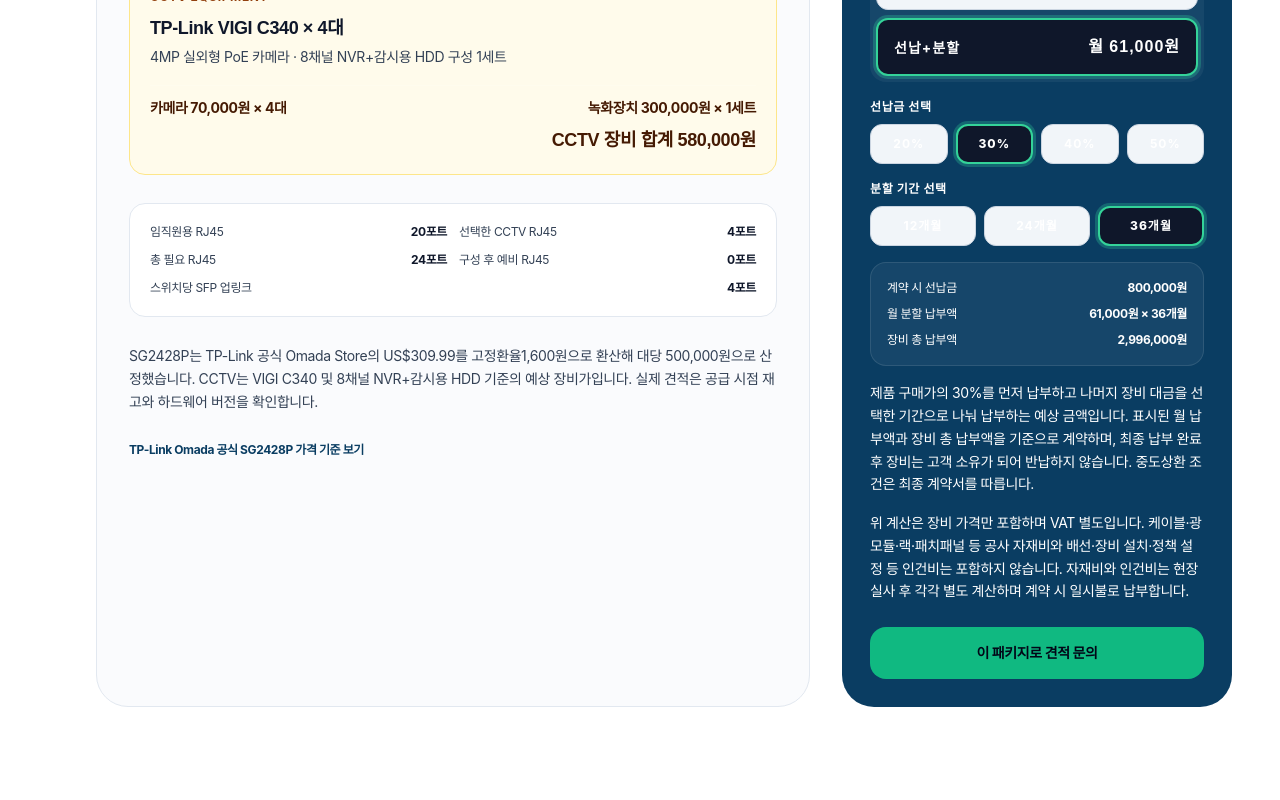
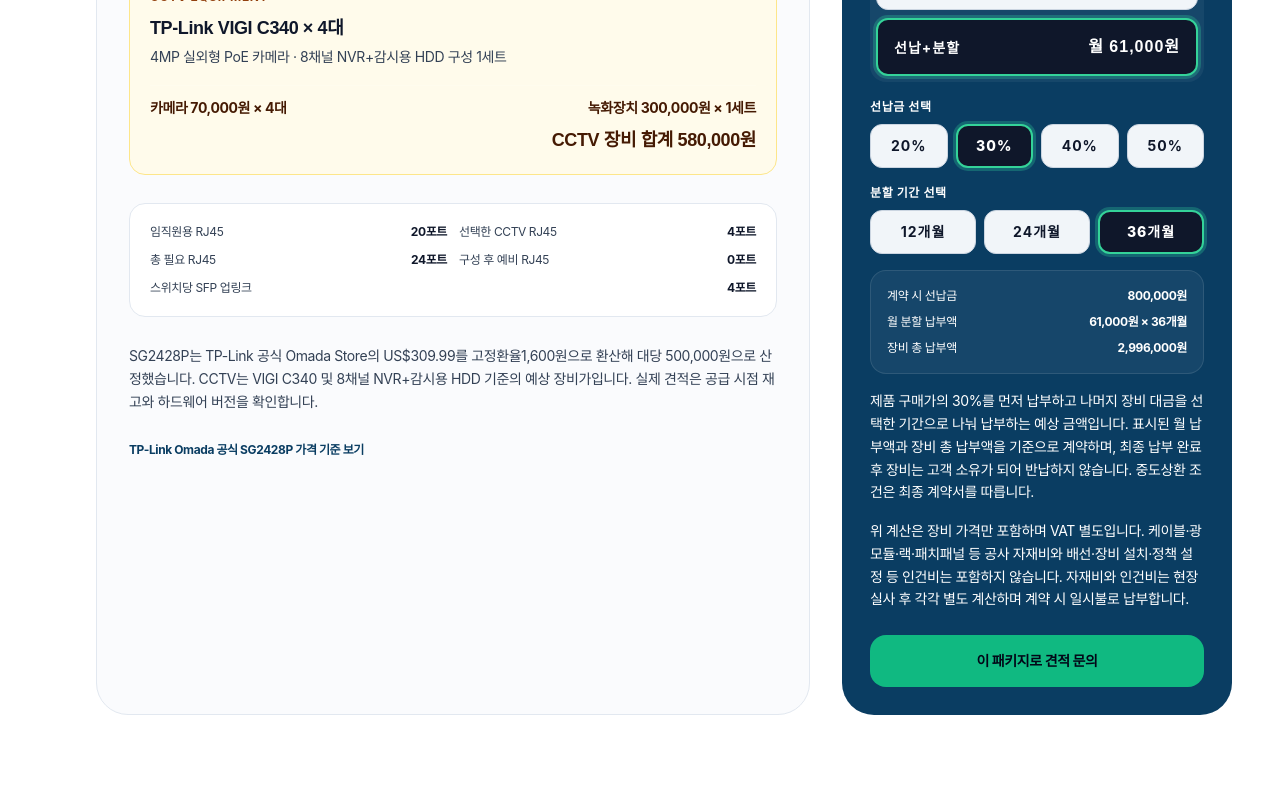
Before and after one commit to yumunix/einstech-landing, a Next.js app: page /einswall in a window 1280 px wide. Shown: the part 7360-8160 px from the top of the page. Built offline with nearby package versions, Linux system fonts and the light colour scheme; a web font is replaced by a local one.

Commit message:
fix: enforce readable installment controls

```diff
--- a/app/einswall/PricingComparison.jsx
+++ b/app/einswall/PricingComparison.jsx
@@ -94,10 +94,10 @@
                     type="button"
                     onClick={() => setSubscriptionMonths(plan.months)}
                     aria-pressed={active}
-                    className={`rounded-xl border px-2 py-2.5 text-xs font-bold transition-colors ${
+                    className={`min-h-11 rounded-xl border px-2 py-2.5 text-sm font-bold transition-colors ${
                       active
-                        ? "border-emerald bg-emerald text-white"
-                        : "border-white/10 bg-white/5 text-white/65 hover:border-white/35 hover:text-white"
+                        ? "border-emerald bg-navy text-white"
+                        : "border-slate-300 bg-slate-100 text-slate-950 hover:border-navy hover:bg-white hover:text-slate-950"
                     }`}
                   >
                     {plan.label}
@@ -157,10 +157,10 @@
                     type="button"
                     onClick={() => setDownPaymentRate(rate)}
                     aria-pressed={active}
-                    className={`rounded-xl border px-2 py-2.5 text-xs font-bold transition-colors ${
+                    className={`min-h-11 rounded-xl border px-2 py-2.5 text-sm font-bold transition-colors ${
                       active
-                        ? "border-emerald bg-emerald text-white"
-                        : "border-white/10 bg-white/5 text-white/65 hover:border-white/35 hover:text-white"
+                        ? "border-emerald bg-navy text-white"
+                        : "border-slate-300 bg-slate-100 text-slate-950 hover:border-navy hover:bg-white hover:text-slate-950"
                     }`}
                   >
                     {rate}%
@@ -183,10 +183,10 @@
                     type="button"
                     onClick={() => setInstallmentMonths(term)}
                     aria-pressed={active}
-                    className={`rounded-xl border px-2 py-2.5 text-xs font-bold transition-colors ${
+                    className={`min-h-11 rounded-xl border px-2 py-2.5 text-sm font-bold transition-colors ${
                       active
-                        ? "border-emerald bg-emerald text-white"
-                        : "border-white/10 bg-white/5 text-white/65 hover:border-white/35 hover:text-white"
+                        ? "border-emerald bg-navy text-white"
+                        : "border-slate-300 bg-slate-100 text-slate-950 hover:border-navy hover:bg-white hover:text-slate-950"
                     }`}
                   >
                     {term}개월
```
